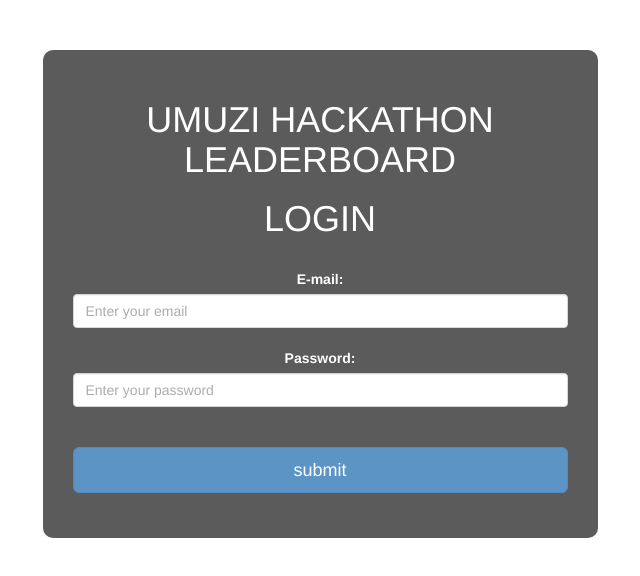
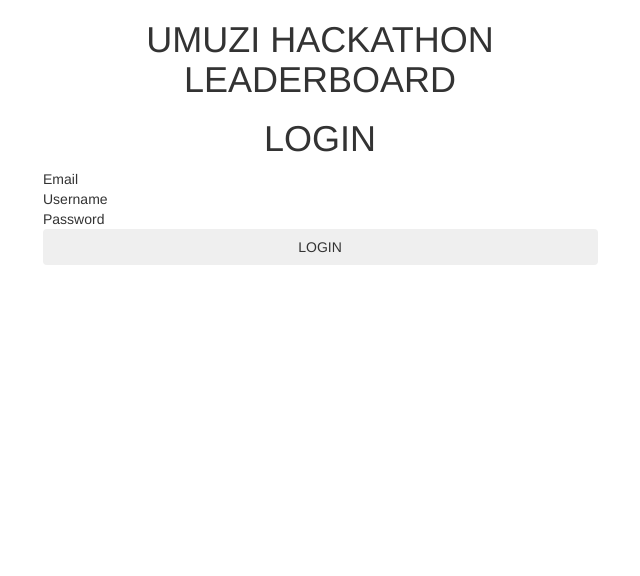
Before and after one commit to Umuzi-org/product-hackathon-leaderboard, an Angular app in the folder frontend/: page /login in a window 1280 px wide. Shown: the top 576 px of the page, without its empty margins (320-960 px from the left). Built offline with nearby package versions, Linux system fonts and the light colour scheme.

Commit message:
made changes requested(using angular material).still need to add functionality

```diff
--- a/frontend/src/app/login-form/login-form.component.css
+++ b/frontend/src/app/login-form/login-form.component.css
@@ -1,10 +1,3 @@
-#ui{
-    background-color: #333;
-    padding: 30px;
-    margin-top: 50px;
-    border-radius: 10px;
-    opacity: 0.8;
-}
-#ui label,h1{
-    color: #fff;
-}
+.form {
+    width: 100%;
+  }
--- a/frontend/src/app/login-form/login-form.component.html
+++ b/frontend/src/app/login-form/login-form.component.html
@@ -1,14 +1,13 @@
 <!DOCTYPE html>
 <html lang="en">
-
   <head>
-    <meta charset="UTF-8">
-    <meta name="viewport" content="width=device-width, initial-scale=1.0">
+    <meta charset="UTF-8" />
+    <meta name="viewport" content="width=device-width, initial-scale=1.0" />
     <title>Login</title>
-    <link rel="stylesheet" href="https://maxcdn.bootstrapcdn.com/bootstrap/3.4.1/css/bootstrap.min.css">
-    <link rel="style" href="registration-form.component.css">
-    <script src="https://ajax.googleapis.com/ajax/libs/jquery/3.4.1/jquery.min.js"></script>
-    <script src="https://maxcdn.bootstrapcdn.com/bootstrap/3.4.1/js/bootstrap.min.js"></script>
+    <link
+      rel="stylesheet"
+      href="https://maxcdn.bootstrapcdn.com/bootstrap/3.4.1/css/bootstrap.min.css"
+    />
   </head>
 
   <body>
@@ -18,37 +17,28 @@
         <div class="col-lg-6">
           <div id="ui">
             <h1 class="text-center">UMUZI HACKATHON LEADERBOARD</h1>
-
             <h1 class="text-center">LOGIN</h1>
 
-                    <form class="form-group text-center" required>
-
-                        <div class="row">
+            <form>
+              <mat-form-field class="form">
+                <mat-label>Email</mat-label>
+                <input matInput />
+              </mat-form-field>
+              <mat-form-field class="form">
+                <mat-label>Username</mat-label>
+                <input matInput />
+              </mat-form-field>
+              <mat-form-field class="form">
+                <mat-label>Password</mat-label>
+                <input matInput />
+              </mat-form-field>
+              <button mat-button class="form">LOGIN</button>
+            </form>
           </div>
-                        <br>
-                        <label>E-mail:</label>
-                        <input type="email" name="email" class="form-control" placeholder="Enter your email">
-                        <br>
-                        <label>Password:</label>
-                        <input type="password" name="password" class="form-control" placeholder="Enter your password">
-                        <br>
-                        <br>
-
-                        <input type="submit" name="submit" value="submit" class="btn btn-primary btn-block btn-lg">
-
-                    </form>
-
-                </div>
-
         </div>
 
         <div class="col-lg-3"></div>
-
       </div>
-
     </div>
-
-
   </body>
-
 </html>
```
Also changed, not shown: frontend/src/app/app.module.ts (+9 -1 lines). Lines whose indentation alone changed are shown as unchanged.
